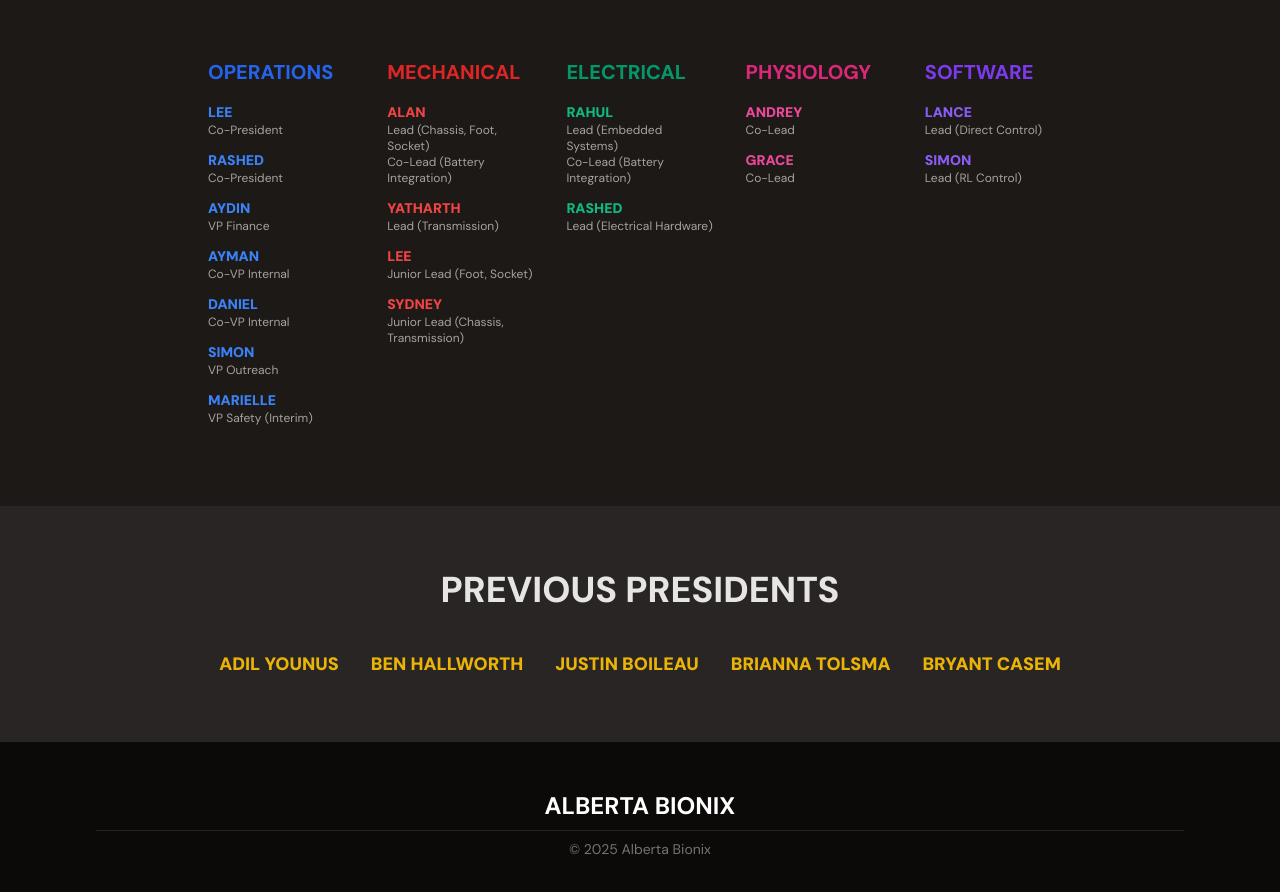
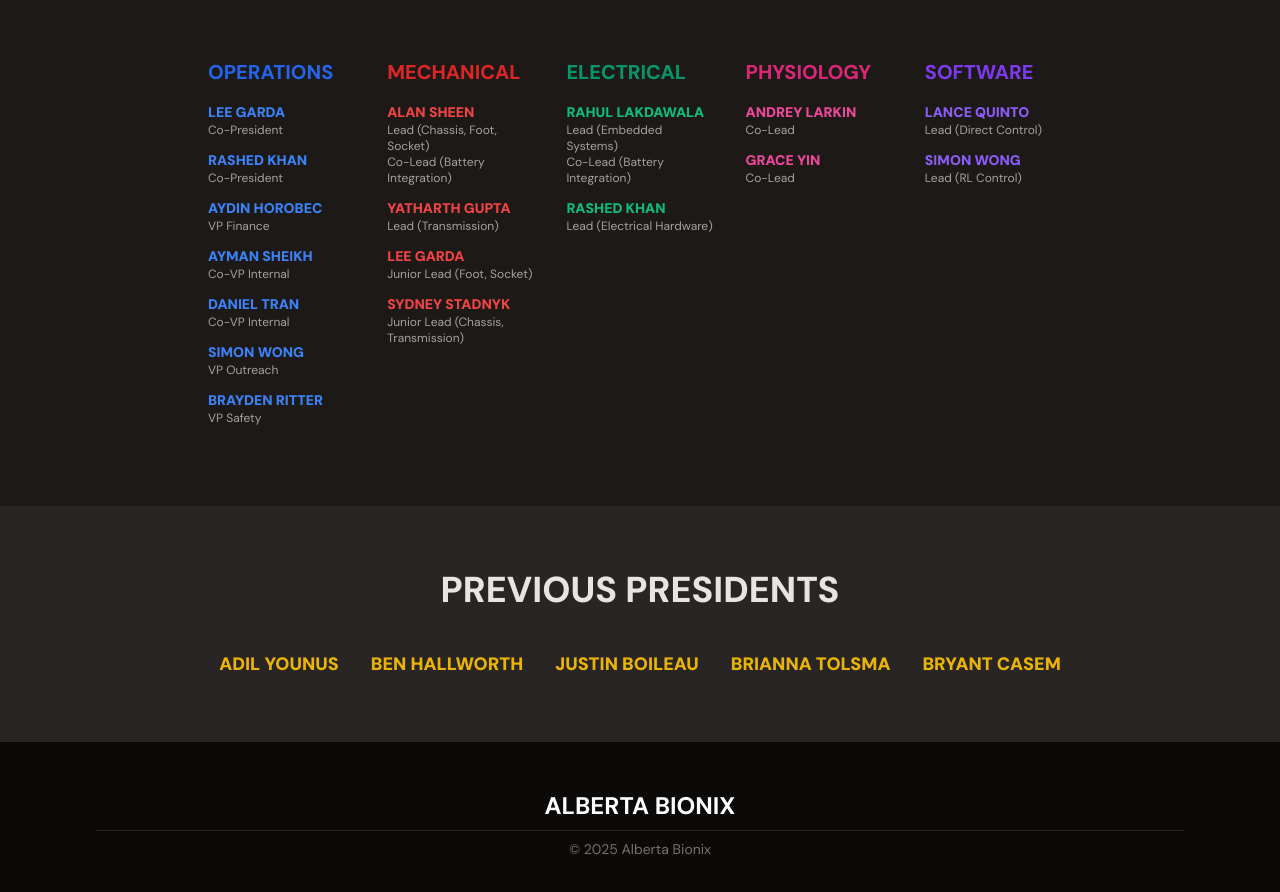
Before and after one commit to albertabionix/website2, a React (Vite) app: page / in a window 1280 px wide. Shown: the part 3080-3972 px from the top of the page. Built offline with nearby package versions, Linux system fonts and the light colour scheme; the HTML template or start-up script is replaced by a standard one.

Commit message:
Update team member names in Index.tsx
Updated names to include full names for team members.

```diff
--- a/src/pages/Index.tsx
+++ b/src/pages/Index.tsx
@@ -775,7 +775,7 @@
                 <div>
                   <a href="https://www.linkedin.com/in/leethonwg/" target="_blank" rel="noopener noreferrer">
                     <div className="text-sm font-black uppercase text-blue-500">
-                      Lee
+                      Lee Garda
                     </div>
                     <div className="text-xs text-stone-400">Co-President</div>
                   </a>
@@ -783,7 +783,7 @@
                 <div>
                   <a href="" target="_blank" rel="noopener noreferrer">
                     <div className="text-sm font-black uppercase text-blue-500">
-                      Rashed
+                      Rashed Khan
                     </div>
                     <div className="text-xs text-stone-400">Co-President</div>
                   </a>
@@ -791,7 +791,7 @@
                 <div>
                   <a href="" target="_blank" rel="noopener noreferrer">
                     <div className="text-sm font-black uppercase text-blue-500">
-                      Aydin
+                      Aydin Horobec
                     </div>
                     <div className="text-xs text-stone-400">VP Finance</div>
                   </a>
@@ -799,7 +799,7 @@
                 <div>
                   <a href="https://www.linkedin.com/in/ayman-sheikh/" target="_blank" rel="noopener noreferrer">
                     <div className="text-sm font-black uppercase text-blue-500">
-                      Ayman
+                      Ayman Sheikh
                     </div>
                     <div className="text-xs text-stone-400">Co-VP Internal</div>
                   </a>
@@ -807,7 +807,7 @@
                 <div>
                   <a href="" target="_blank" rel="noopener noreferrer">
                     <div className="text-sm font-black uppercase text-blue-500">
-                      Daniel
+                      Daniel Tran
                     </div>
                     <div className="text-xs text-stone-400">Co-VP Internal</div>
                   </a>
@@ -815,7 +815,7 @@
                 <div>
                   <a href="https://simonwong.site" target="_blank" rel="noopener noreferrer">
                     <div className="text-sm font-black uppercase text-blue-500">
-                      Simon
+                      Simon Wong
                     </div>
                     <div className="text-xs text-stone-400">VP Outreach</div>
                   </a>
@@ -823,9 +823,9 @@
                 <div>
                   <a href="" target="_blank" rel="noopener noreferrer">
                     <div className="text-sm font-black uppercase text-blue-500">
-                      Marielle
+                      Brayden Ritter
                     </div>
-                    <div className="text-xs text-stone-400">VP Safety (Interim)</div>
+                    <div className="text-xs text-stone-400">VP Safety </div>
                   </a>
                 </div>
               </div>
@@ -840,7 +840,7 @@
                 <div>
                   <a href="https://www.linkedin.com/in/alan-is/" target="_blank" rel="noopener noreferrer">
                     <div className="text-sm font-black uppercase text-red-500">
-                      Alan
+                      Alan Sheen
                     </div>
                     <div className="text-xs text-stone-400">
                       Lead (Chassis, Foot, Socket)
@@ -852,7 +852,7 @@
                 <div>
                   <a href="https://www.linkedin.com/in/yatharth-gupta-/" target="_blank" rel="noopener noreferrer">
                     <div className="text-sm font-black uppercase text-red-500">
-                      Yatharth
+                      Yatharth Gupta
                     </div>
                     <div className="text-xs text-stone-400">Lead (Transmission)</div>
                   </a>
@@ -860,7 +860,7 @@
                 <div>
                   <a href="https://www.linkedin.com/in/leethonwg/" target="_blank" rel="noopener noreferrer">
                     <div className="text-sm font-black uppercase text-red-500">
-                      Lee
+                      Lee Garda
                     </div>
                     <div className="text-xs text-stone-400">Junior Lead (Foot, Socket)</div>
                   </a>
@@ -868,7 +868,7 @@
                 <div>
                   <a href="https://ca.linkedin.com/in/sydney-stadnyk-941003227" target="_blank" rel="noopener noreferrer">
                     <div className="text-sm font-black uppercase text-red-500">
-                      Sydney
+                      Sydney Stadnyk
                     </div>
                     <div className="text-xs text-stone-400">Junior Lead (Chassis, Transmission)</div>
                   </a>
@@ -885,7 +885,7 @@
                 <div>
                   <a href="https://www.linkedin.com/in/rahul-lakdawala/" target="_blank" rel="noopener noreferrer">
                     <div className="text-sm font-black uppercase text-emerald-500">
-                      Rahul
+                      Rahul Lakdawala
                     </div>
                     <div className="text-xs text-stone-400">
                       Lead (Embedded Systems)
@@ -897,7 +897,7 @@
                 <div>
                   <a href="" target="_blank" rel="noopener noreferrer">
                     <div className="text-sm font-black uppercase text-emerald-500">
-                      Rashed
+                      Rashed Khan
                     </div>
                     <div className="text-xs text-stone-400">Lead (Electrical Hardware)</div>
                   </a>
@@ -914,7 +914,7 @@
                 <div>
                   <a href="" target="_blank" rel="noopener noreferrer">
                     <div className="text-sm font-black uppercase text-pink-500">
-                      Andrey
+                      Andrey Larkin
                     </div>
                     <div className="text-xs text-stone-400">Co-Lead</div>
                   </a>
@@ -922,7 +922,7 @@
                 <div>
                   <a href="" target="_blank" rel="noopener noreferrer">
                     <div className="text-sm font-black uppercase text-pink-500">
-                      Grace
+                      Grace Yin
                     </div>
                     <div className="text-xs text-stone-400">Co-Lead</div>
                   </a>
@@ -939,7 +939,7 @@
                 <div>
                   <a href="https://www.linkedin.com/in/clanceiq" target="_blank" rel="noopener noreferrer">
                     <div className="text-sm font-black uppercase text-violet-500">
-                      Lance
+                      Lance Quinto
                     </div>
                     <div className="text-xs text-stone-400">Lead (Direct Control)</div>
                   </a>
@@ -947,7 +947,7 @@
                 <div>
                   <a href="https://simonwong.site" target="_blank" rel="noopener noreferrer">
                     <div className="text-sm font-black uppercase text-violet-500">
-                      Simon
+                      Simon Wong
                     </div>
                     <div className="text-xs text-stone-400">Lead (RL Control)</div>
                   </a>
```
